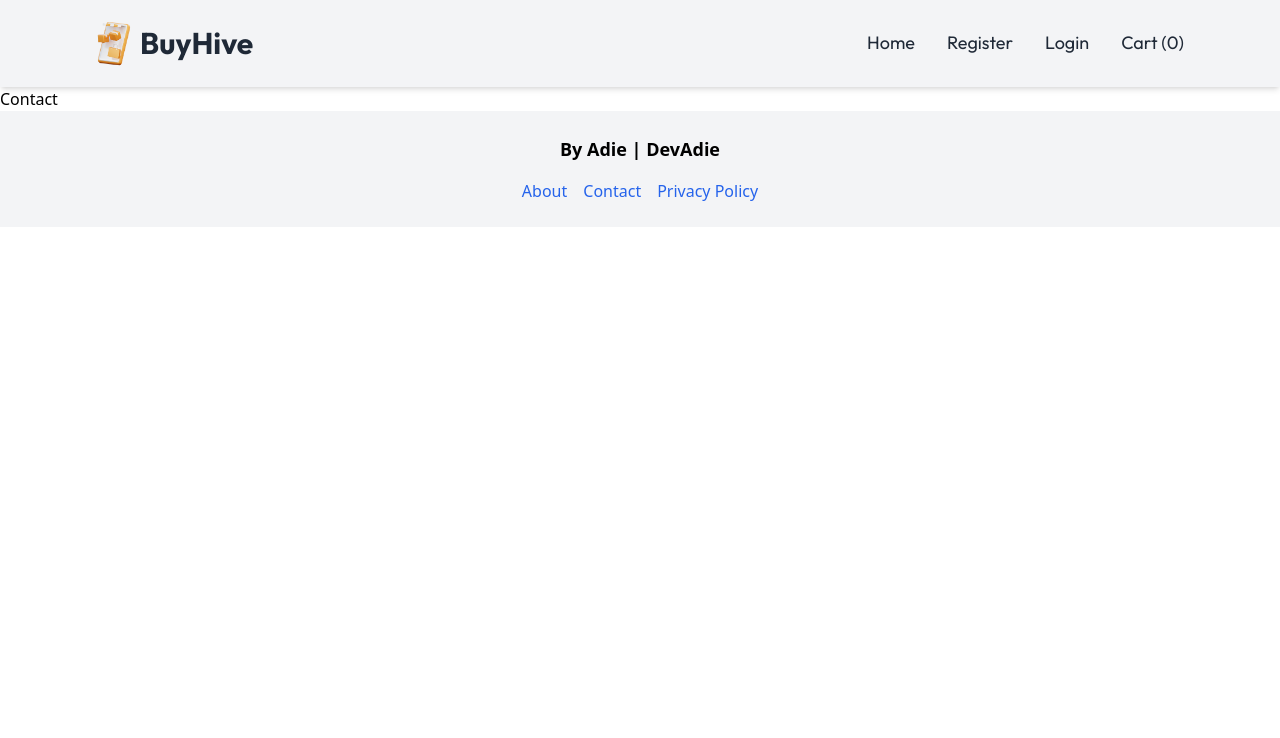
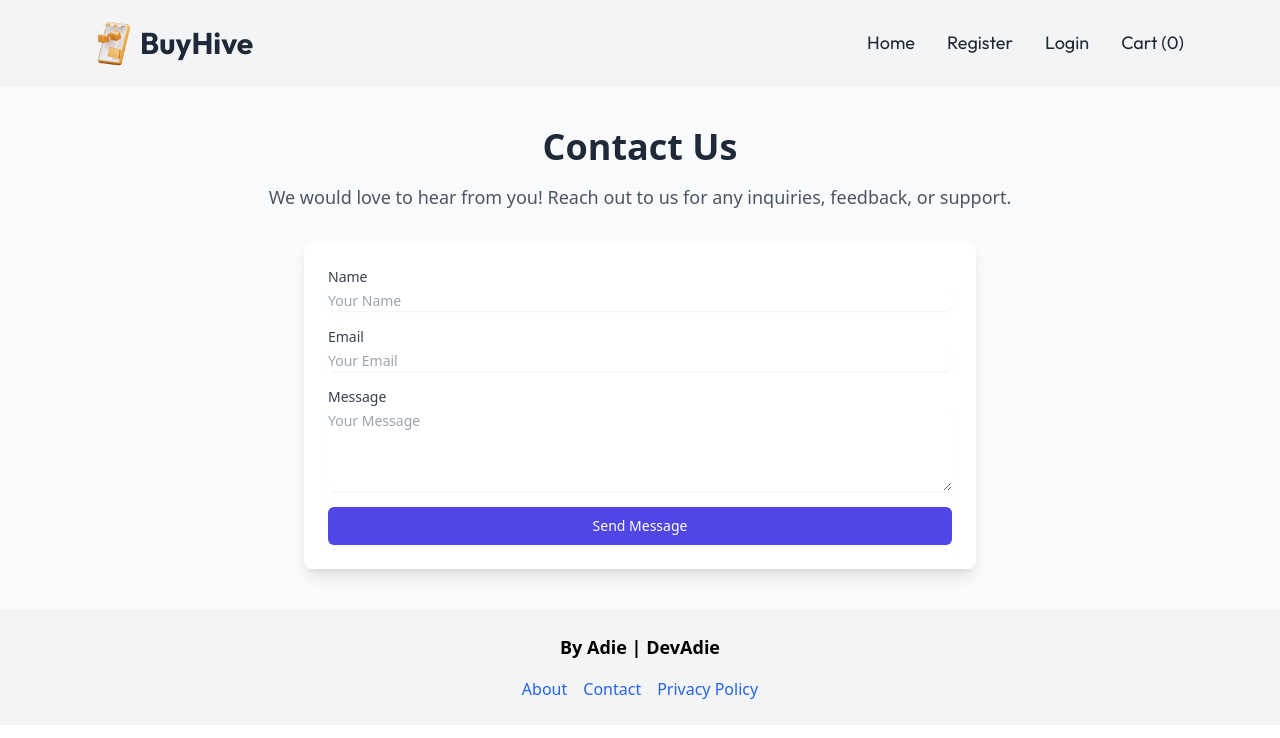
Before and after one commit to AdieDev0/E-commerce-MERN-Stack, a React (Vite) app in the folder frontend/: page /contact in a window 1280 px wide. Shown: the top 738 px of the page. Built offline with nearby package versions, Linux system fonts and the light colour scheme.

Commit message:
Contact and Policy

```diff
--- a/frontend/src/pages/Contact.jsx
+++ b/frontend/src/pages/Contact.jsx
@@ -1,9 +1,65 @@
 import React from "react";
 import Layout from "../components/Layout.jsx";
+
 const Contact = () => {
   return (
     <Layout>
-      <h1>Contact</h1>
+      <div className="bg-gray-50 py-10 px-4 sm:px-6 lg:px-8">
+        <div className="max-w-3xl mx-auto text-center">
+          <h1 className="text-4xl font-bold text-gray-800 mb-4">Contact Us</h1>
+          <p className="text-lg text-gray-600 mb-8">
+            We would love to hear from you! Reach out to us for any inquiries, feedback, or support.
+          </p>
+        </div>
+        <div className="max-w-2xl mx-auto bg-white p-6 rounded-lg shadow-lg">
+          <form className="space-y-4">
+            <div>
+              <label htmlFor="name" className="block text-sm font-medium text-gray-700">
+                Name
+              </label>
+              <input
+                type="text"
+                id="name"
+                name="name"
+                className="mt-1 block w-full rounded-md border-gray-300 shadow-sm focus:border-indigo-500 focus:ring-indigo-500 sm:text-sm"
+                placeholder="Your Name"
+              />
+            </div>
+            <div>
+              <label htmlFor="email" className="block text-sm font-medium text-gray-700">
+                Email
+              </label>
+              <input
+                type="email"
+                id="email"
+                name="email"
+                className="mt-1 block w-full rounded-md border-gray-300 shadow-sm focus:border-indigo-500 focus:ring-indigo-500 sm:text-sm"
+                placeholder="Your Email"
+              />
+            </div>
+            <div>
+              <label htmlFor="message" className="block text-sm font-medium text-gray-700">
+                Message
+              </label>
+              <textarea
+                id="message"
+                name="message"
+                rows="4"
+                className="mt-1 block w-full rounded-md border-gray-300 shadow-sm focus:border-indigo-500 focus:ring-indigo-500 sm:text-sm"
+                placeholder="Your Message"
+              ></textarea>
+            </div>
+            <div>
+              <button
+                type="submit"
+                className="w-full inline-flex justify-center py-2 px-4 border border-transparent rounded-md shadow-sm text-sm font-medium text-white bg-indigo-600 hover:bg-indigo-700 focus:outline-none focus:ring-2 focus:ring-offset-2 focus:ring-indigo-500"
+              >
+                Send Message
+              </button>
+            </div>
+          </form>
+        </div>
+      </div>
     </Layout>
   );
 };
--- a/frontend/src/pages/Policy.jsx
+++ b/frontend/src/pages/Policy.jsx
@@ -1,9 +1,37 @@
 import React from "react";
 import Layout from "../components/Layout.jsx";
+
 const Policy = () => {
   return (
     <Layout>
-      <h1>Policy</h1>
+      <div className="bg-gray-50 py-10 px-4 sm:px-6 lg:px-8">
+        <div className="max-w-4xl mx-auto">
+          <h1 className="text-4xl font-bold text-gray-800 mb-6 text-center">Privacy Policy</h1>
+          <p className="text-gray-600 mb-4">
+            At BuyHive, we are committed to protecting your privacy. This Privacy Policy explains how we collect, use, and safeguard your personal information.
+          </p>
+          <h2 className="text-2xl font-semibold text-gray-800 mt-6 mb-2">Information We Collect</h2>
+          <p className="text-gray-600 mb-4">
+            We may collect personal information such as your name, email address, phone number, and payment details when you interact with our platform.
+          </p>
+          <h2 className="text-2xl font-semibold text-gray-800 mt-6 mb-2">How We Use Your Information</h2>
+          <p className="text-gray-600 mb-4">
+            Your information is used to process transactions, improve our services, and communicate updates or promotions relevant to your interests.
+          </p>
+          <h2 className="text-2xl font-semibold text-gray-800 mt-6 mb-2">Data Security</h2>
+          <p className="text-gray-600 mb-4">
+            We implement industry-standard security measures to protect your data from unauthorized access, alteration, disclosure, or destruction.
+          </p>
+          <h2 className="text-2xl font-semibold text-gray-800 mt-6 mb-2">Your Choices</h2>
+          <p className="text-gray-600 mb-4">
+            You can update your personal information or opt-out of certain data collection practices by contacting us at support@buyhive.com.
+          </p>
+          <h2 className="text-2xl font-semibold text-gray-800 mt-6 mb-2">Contact Us</h2>
+          <p className="text-gray-600 mb-4">
+            If you have any questions about this Privacy Policy, please contact us at privacy@buyhive.com.
+          </p>
+        </div>
+      </div>
     </Layout>
   );
 };
```
